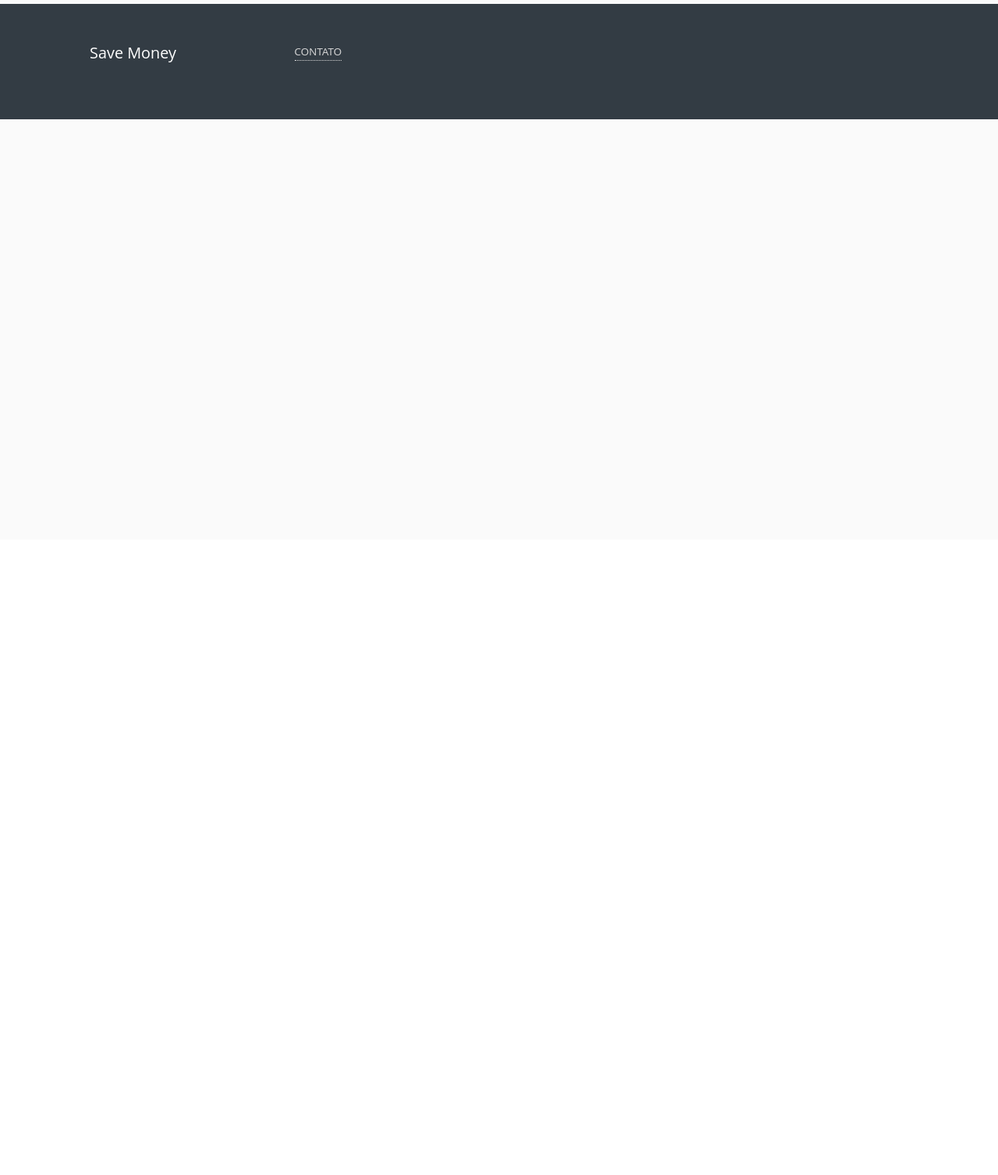
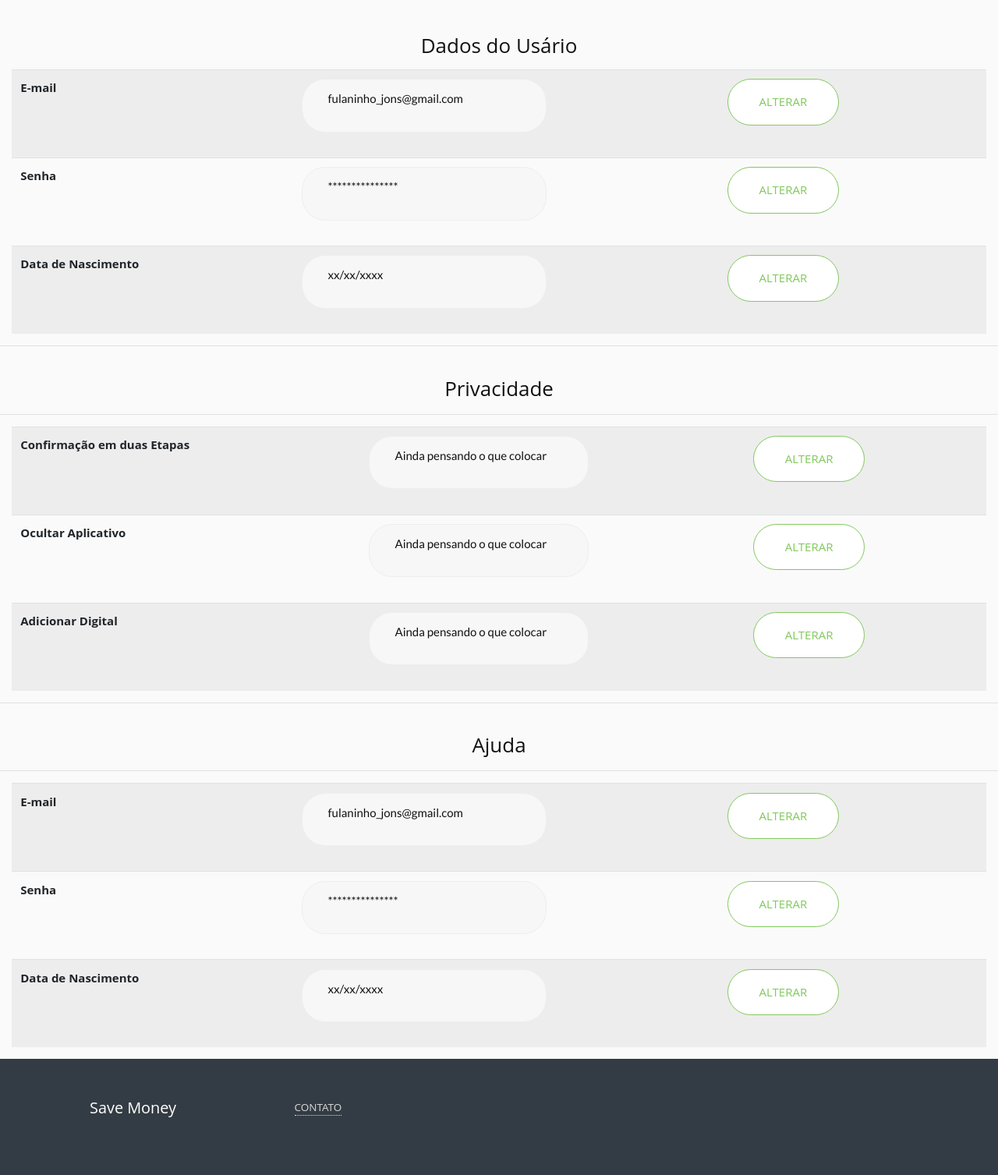
Before and after one commit to mnshade/Prot_SaveMoney, a PHP site: page /config.html in a window 1280 px wide. Shown: the part 108-1615 px from the top of the page at 78% size. Before the commit the page ends 261 px from the top, so only its background shows below. Run offline with PHP 8.4, Linux system fonts and the light colour scheme; lists and menus that the app fills with data are empty.

Commit message:
Começando a página de configurações

```diff
--- a/Save_Money/app/config.html
+++ b/Save_Money/app/config.html
@@ -6,7 +6,6 @@
 	<title>SaveMovey - Plataforma</title>
 	<link rel="shortcut icon" href="images/favicon.png" type="image/x-icon">
 	<!-- CSS -->
-
 	<link rel="stylesheet" href="https://cdn.jsdelivr.net/npm/bootstrap@4.5.3/dist/css/bootstrap.min.css" integrity="sha384-TX8t27EcRE3e/ihU7zmQxVncDAy5uIKz4rEkgIXeMed4M0jlfIDPvg6uqKI2xXr2" crossorigin="anonymous">
 	<link rel='stylesheet' href='css/style.css'>
 </head>
@@ -38,7 +37,82 @@
 	<br>
 	<br>
 
+	<div>
+		<h2>Dados do Usário</h2>
+		<div class="container-fluid">
+			<table class="table  table-striped">
+				<tr>
+					<th>E-mail</th>
+					<th><textarea>fulaninho_jons@gmail.com</textarea></th>
+					<th><input class="button" type="button" name="alterar_nome" id="alterar_nome" value="ALTERAR"></th>
+				  </tr>
+				  <tr>
+					<th>Senha</th>
+					<th><textarea>***************</textarea></th>
+					<th><input class="button" type="button" name="alterar_nome" id="alterar_nome" value="ALTERAR"></th>
 
+				  </tr>
+				  <tr>
+					<th>Data de Nascimento</th>
+					<th><textarea>xx/xx/xxxx</textarea></th>
+					<th><input class="button" type="button" name="alterar_nome" id="alterar_nome" value="ALTERAR"></th>
+
+				  </tr>
+			</table>
+		</div>
+
+
+	</div>
+	<hr>
+	<div>
+		<h2>Privacidade</h2>
+		<hr>
+		<div class="container-fluid">
+			<table class="table  table-striped">
+				<tr>
+					<th>Confirmação em duas Etapas</th>
+					<th><textarea>Ainda pensando o que colocar</textarea></th>
+					<th><input class="button" type="button" name="alterar_nome" id="alterar_nome" value="ALTERAR"></th>
+				  </tr>
+				  <tr>
+					<th>Ocultar Aplicativo</th>
+					<th><textarea>Ainda pensando o que colocar</textarea></th>
+					<th><input class="button" type="button" name="alterar_nome" id="alterar_nome" value="ALTERAR"></th>
+
+				  </tr>
+				  <tr>
+					<th>Adicionar Digital</th>
+					<th><textarea>Ainda pensando o que colocar</textarea></th>
+					<th><input class="button" type="button" name="alterar_nome" id="alterar_nome" value="ALTERAR"></th>
+
+				  </tr>
+			</table>
+	</div>
+	<hr>
+	<div>
+		<h2>Ajuda</h2>
+		<hr>
+		<div class="container-fluid">
+			<table class="table  table-striped">
+				<tr>
+					<th>E-mail</th>
+					<th><textarea>fulaninho_jons@gmail.com</textarea></th>
+					<th><input class="button" type="button" name="alterar_nome" id="alterar_nome" value="ALTERAR"></th>
+				  </tr>
+				  <tr>
+					<th>Senha</th>
+					<th><textarea>***************</textarea></th>
+					<th><input class="button" type="button" name="alterar_nome" id="alterar_nome" value="ALTERAR"></th>
+
+				  </tr>
+				  <tr>
+					<th>Data de Nascimento</th>
+					<th><textarea>xx/xx/xxxx</textarea></th>
+					<th><input class="button" type="button" name="alterar_nome" id="alterar_nome" value="ALTERAR"></th>
+
+				  </tr>
+			</table>
+	</div>
 
 	<div class="footer footer--dark" id="footer">
 		<div class="container">
--- a/Save_Money/app/css/style.css
+++ b/Save_Money/app/css/style.css
@@ -247,7 +247,9 @@ h1 {
   font-size: 2.074em; }
 
 h2 {
-  font-size: 1.728em; }
+  font-size: 1.728em;
+  text-align: center;
+}
 
 h3 {
   font-size: 1.44em; }
@@ -296,7 +298,7 @@ button, .button {
   transition: 0.7s;
   white-space: nowrap;
   cursor: pointer;
-  background-color: transparent;
+  background-color: white;
   border-radius: 30px;
   margin-bottom: 1.3em;
   transition: 0.7s;
@@ -393,7 +395,7 @@ input[type="email"], input[type="number"], input[type="search"], input[type="tex
 textarea {
   appearance: none;
   border: 1px solid #eee;
-  width: 100%;
+  width: 60%;
   transition: 0.7s;
   color: #111;
   font-family: "Lato", sans-serif;
@@ -404,7 +406,7 @@ textarea {
   margin-bottom: 1.4em;
   display: block;
   resize: none;
-  min-height: 8em;
+  min-height: 5px;
   outline: 0; }
   textarea:focus {
     border-color: #81c95c;
--- a/Save_Money/app/dashboard.html
+++ b/Save_Money/app/dashboard.html
@@ -1,5 +1,5 @@
 <!DOCTYPE html>
-<html lang='pt-br'>
+<html lang="pt-br">
 <head>
 	<meta class="utf-8">
 	<meta name="viewport" content="width=device-width, initial-scale=1, maximum-scale=1">
```
